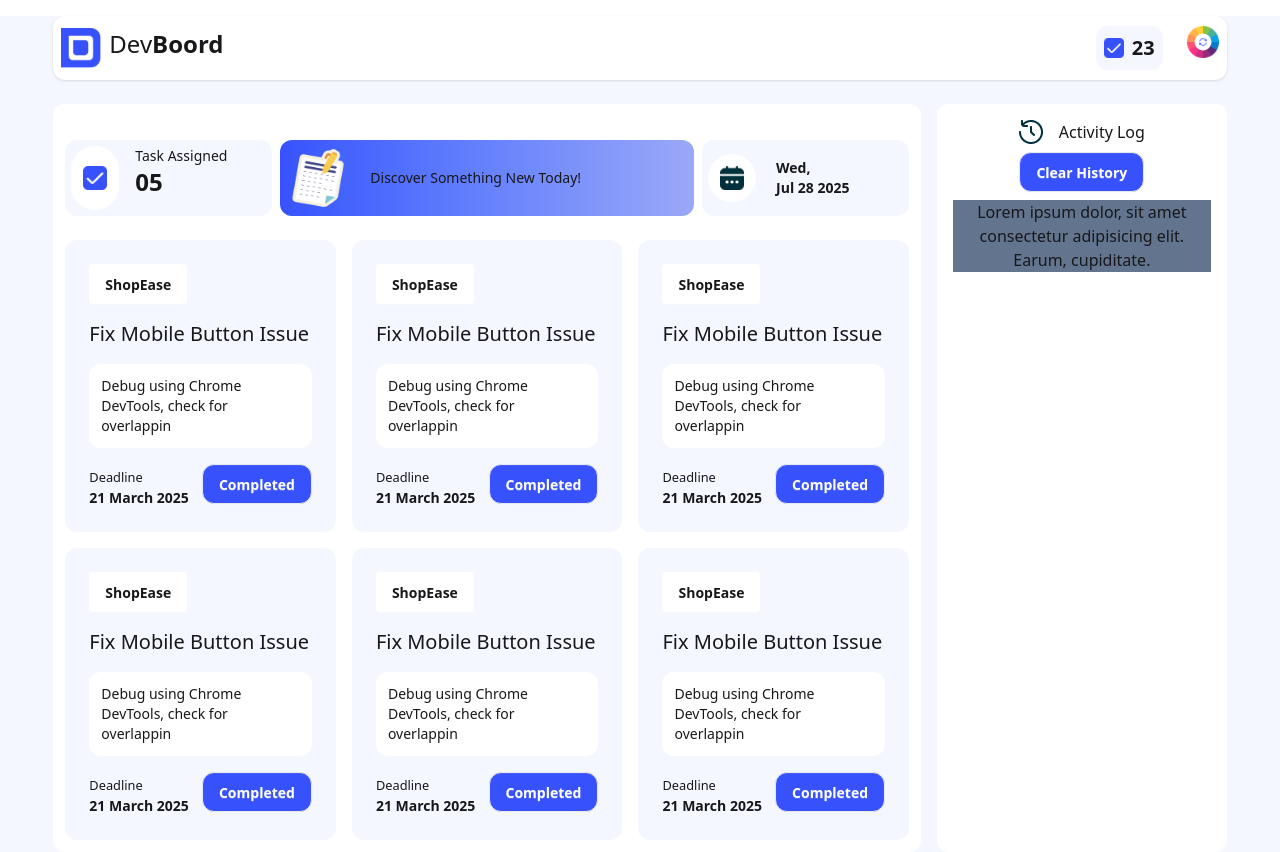
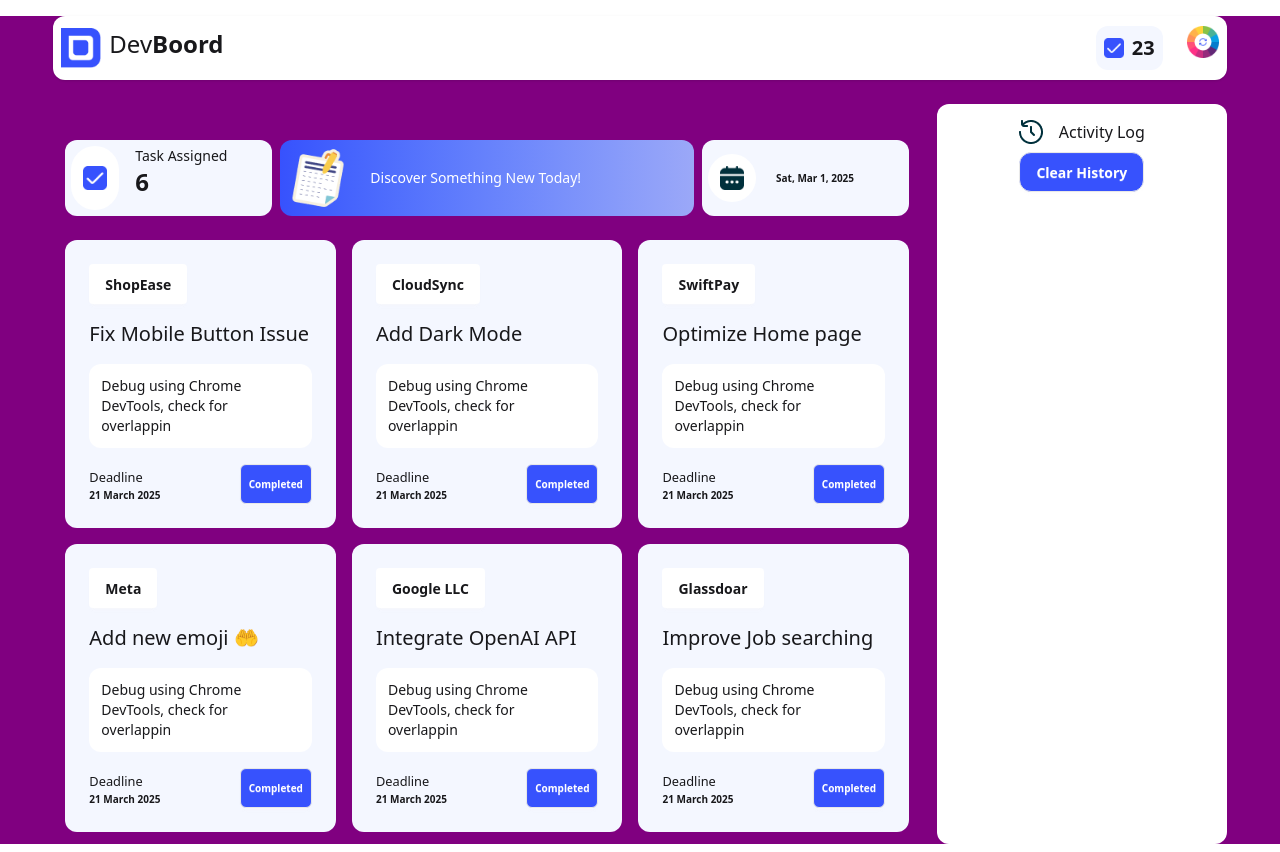
Before and after one commit to bijoy133/assignment-five-repo, a plain HTML site: page index.html in a window 1280 px wide. Both pictures are taken after a click on the button 1202 px from the left and 42 px from the top of the page. Drawn offline with nearby package versions, Linux system fonts and the light colour scheme.

Commit message:
task application completed successfully

```diff
--- a/index.html
+++ b/index.html
@@ -3,7 +3,8 @@
 <head>
     <meta charset="UTF-8">
     <meta name="viewport" content="width=device-width, initial-scale=1.0">
-    <title>Assignment Five</title>
+    <title>Task Application</title>
+    <link rel="shortcut icon" href="./assets/board.png" type="image/x-icon">
     <link href="https://cdn.jsdelivr.net/npm/daisyui@5" rel="stylesheet" type="text/css" />
 <script src="https://cdn.jsdelivr.net/npm/@tailwindcss/browser@4"></script>
 </head>
@@ -16,12 +17,14 @@
   </div>
   <div class="flex-none">
    <div class="flex  gap-6 ">
-  <div class=" flex items-center bg-[#F4F7FF] p-2 gap-2 rounded-xl">
+
+    <!-- number of completed task -->
+  <div class="flex items-center bg-[#F4F7FF] p-2 gap-2 rounded-xl">
     <img class="w-5 h-5" src="assets/checkbox.png" alt="">
-    <h2 class="text-xl font-bold">23</h2>
+    <h2 class="text-xl font-bold completedTasks">23</h2>
   </div>
     <div>
-       <button> <img class="w-8" src="assets/theme-btn.png" alt=""></button>
+       <button id="theme"> <img class="w-8" src="assets/theme-btn.png" alt=""></button>
        </div>
    </div>
 
@@ -29,28 +32,28 @@
   </div>
 </div>
     </header >
-    <main class="bg-[#F4F7FF]">
+    <main >
        <section  class="w-11/12 mx-auto">
       <div class="flex gap-4 mt-6 rounded-xl ">
           <!-- section left main  -->
-       <div class=" bg-[#FFFFFF] w-9/12 rounded-xl p-3">
+       <div class="  w-9/12 rounded-xl p-3">
         <div class="flex  mt-6 gap-2">
             <div class=" rounded-xl flex gap-4 bg-[#F4F7FF] w-1/4 p-1.5">
                 <button class="bg-white p-3 rounded-full"><img class="w-6 h-6" src="assets/checkbox.png" alt=""></button>
                 <div>
                     <h1 class="text-sm">Task Assigned </h1>
-                    <h1 class="text-2xl font-bold">05</h1>
+                    <h1 class="text-2xl font-bold assignedTasks">6</h1>
                 </div>
             </div>
 
-            <div class="rounded-xl flex gap-5 bg-gradient-to-r from-[#3752FD] to-[#6C7FFA] to-[#9BA8F8] w-2/4 p-1.5 items-center">
+            <div id="question" class="rounded-xl flex gap-5 bg-gradient-to-r from-[#3752FD] to-[#6C7FFA] to-[#9BA8F8] w-2/4 p-1.5 items-center">
             <img class="w-16" src="assets/board.png" alt="">
-            <h2 class="text-sm">Discover Something New Today!</h2>
+            <h2 class="text-sm text-white">Discover Something New Today!</h2>
             </div>
             <div class="rounded-xl flex gap-5 bg-[#F4F7FF] w-1/4 p-1.5 items-center">
                 <button class="bg-white p-3 rounded-full"><img class="w-6 h-6" src="assets/calender.png" alt=""></button>
                 <div>
-                    <h1 class="text-sm font-bold">Wed,<br>Jul 28 2025 </h1>
+                    <h1 id="currentDate" class="text-[10px] font-bold"></h1>
 
                 </div>
             </div>
@@ -59,87 +62,87 @@
              <!-- card- box -->
            <div class="mt-6">
                 <div class="grid grid-cols-3 gap-4 ">
-                    <div class="bg-[#F4F7FF]  p-6 rounded-xl space-y-4">
-                        <button class="btn border-none bg-[#FFFFFF]">ShopEase</button>
+                    <div class="bg-[#F4F7FF] task-card p-6 rounded-xl space-y-4">
+                        <button class=" btn border-none bg-[#FFFFFF]">ShopEase</button>
                         <h2 class="text-xl">Fix Mobile Button Issue </h2>
                         <p class="text-sm p-3 rounded-xl bg-[#FFFFFF]">Debug using Chrome <br> DevTools, check for overlappin</p>
                         <div class="flex justify-between">
                             <div>
                                 <h2><small>Deadline</small></h2>
-                                <h2 class="text-sm font-bold">21 March 2025</h2>
+                                <h2 class="text-[10px] font-bold">21 March 2025</h2>
 
                             </div>
-                            <button class="btn text-white bg-[#3752FD] rounded-xl">Completed</button>
+                            <button class="text-white complete bg-[#3752FD] text-[10px] p-2 rounded-md btn">Completed</button>
                         </div>
 
                     </div>
-                    <div class="bg-[#F4F7FF]  p-6 rounded-xl space-y-4">
-                        <button class="btn border-none bg-[#FFFFFF]">ShopEase</button>
-                        <h2 class="text-xl">Fix Mobile Button Issue </h2>
+                    <div class="bg-[#F4F7FF] task-card  p-6 rounded-xl space-y-4">
+                        <button class="btn border-none bg-[#FFFFFF]">CloudSync</button>
+                        <h2 class="text-xl">Add Dark Mode</h2>
                         <p class="text-sm p-3 rounded-xl bg-[#FFFFFF]">Debug using Chrome <br> DevTools, check for overlappin</p>
                         <div class="flex justify-between">
                             <div>
                                 <h2><small>Deadline</small></h2>
-                                <h2 class="text-sm font-bold">21 March 2025</h2>
+                                <h2 class="text-[10px] font-bold">21 March 2025</h2>
 
                             </div>
-                            <button class="btn text-white bg-[#3752FD] rounded-xl">Completed</button>
+                            <button class="text-white complete bg-[#3752FD] text-[10px] p-2 rounded-md btn">Completed</button>
                         </div>
 
                     </div>
-                    <div class="bg-[#F4F7FF]  p-6 rounded-xl space-y-4">
-                        <button class="btn border-none bg-[#FFFFFF]">ShopEase</button>
-                        <h2 class="text-xl">Fix Mobile Button Issue </h2>
+                    <div class="bg-[#F4F7FF]  task-card p-6 rounded-xl space-y-4">
+                        <button class="btn border-none bg-[#FFFFFF]">SwiftPay</button>
+                        <h2 class="text-xl">Optimize  Home page </h2>
                         <p class="text-sm p-3 rounded-xl bg-[#FFFFFF]">Debug using Chrome <br> DevTools, check for overlappin</p>
                         <div class="flex justify-between">
                             <div>
                                 <h2><small>Deadline</small></h2>
-                                <h2 class="text-sm font-bold">21 March 2025</h2>
+                                <h2 class="text-[10px] font-bold">21 March 2025</h2>
 
                             </div>
-                            <button class="btn text-white bg-[#3752FD] rounded-xl">Completed</button>
+                            <button class="text-white complete bg-[#3752FD] text-[10px] p-2 rounded-md btn">Completed</button>
                         </div>
 
                     </div>
-                    <div class="bg-[#F4F7FF]  p-6 rounded-xl space-y-4">
-                        <button class="btn border-none bg-[#FFFFFF]">ShopEase</button>
-                        <h2 class="text-xl">Fix Mobile Button Issue </h2>
+                    <div class="bg-[#F4F7FF] task-card  p-6 rounded-xl space-y-4">
+                        <button class="btn border-none bg-[#FFFFFF]">Meta</button>
+                        <h2 class="text-xl">Add new emoji 🤲</h2>
                         <p class="text-sm p-3 rounded-xl bg-[#FFFFFF]">Debug using Chrome <br> DevTools, check for overlappin</p>
                         <div class="flex justify-between">
                             <div>
                                 <h2><small>Deadline</small></h2>
-                                <h2 class="text-sm font-bold">21 March 2025</h2>
+                                <h2 class="text-[10px] font-bold">21 March 2025</h2>
 
                             </div>
-                            <button class="btn text-white bg-[#3752FD] rounded-xl">Completed</button>
+                            <button class="text-white complete bg-[#3752FD] text-[10px] p-2 rounded-md btn">Completed</button>
                         </div>
 
                     </div>
-                    <div class="bg-[#F4F7FF]  p-6 rounded-xl space-y-4">
-                        <button class="btn border-none bg-[#FFFFFF]">ShopEase</button>
-                        <h2 class="text-xl">Fix Mobile Button Issue </h2>
+                    <div class="bg-[#F4F7FF] task-card  p-6 rounded-xl space-y-4">
+                        <button class="btn border-none bg-[#FFFFFF]">Google LLC</button>
+                        <h2 class="text-xl">Integrate OpenAI API </h2>
                         <p class="text-sm p-3 rounded-xl bg-[#FFFFFF]">Debug using Chrome <br> DevTools, check for overlappin</p>
                         <div class="flex justify-between">
                             <div>
                                 <h2><small>Deadline</small></h2>
-                                <h2 class="text-sm font-bold">21 March 2025</h2>
+                                <h2 class="text-[10px] font-bold">21 March 2025</h2>
 
                             </div>
-                            <button class="btn text-white bg-[#3752FD] rounded-xl">Completed</button>
+                            <button class="text-white btn complete bg-[#3752FD] text-[10px] p-2 rounded-md">Completed</button>
                         </div>
 
                     </div>
-                    <div class="bg-[#F4F7FF]  p-6 rounded-xl space-y-4">
-                        <button class="btn border-none bg-[#FFFFFF]">ShopEase</button>
-                        <h2 class="text-xl">Fix Mobile Button Issue </h2>
+                    <div class="bg-[#F4F7FF] task-card  p-6 rounded-xl space-y-4">
+                        <button class="btn border-none bg-[#FFFFFF]">Glassdoar</button>
+                        <h2 class="text-xl">Improve Job searching </h2>
                         <p class="text-sm p-3 rounded-xl bg-[#FFFFFF]">Debug using Chrome <br> DevTools, check for overlappin</p>
                         <div class="flex justify-between">
                             <div>
                                 <h2><small>Deadline</small></h2>
-                                <h2 class="text-sm font-bold">21 March 2025</h2>
+                                <h2 class="text-[10px] font-bold">21 March 2025</h2>
 
                             </div>
-                            <button class="btn text-white bg-[#3752FD] rounded-xl">Completed</button>
+                            <button  class="text-white btn complete bg-[#3752FD] text-[10px] p-2 rounded-md">Completed</button>
                         </div>
 
                     </div>
@@ -153,14 +156,17 @@
              <img class="" src="assets/activity.png" alt="">
              <h2 class="">Activity Log</h2>
             </div>
-            <button class="btn text-white bg-[#3752FD] rounded-xl justify-center">Clear History</button>
+            <button class="btn  text-white bg-[#3752FD] rounded-xl justify-center clearHistory">Clear History</button>
          </div>
-         <div>
-             <p class="bg-slate-500">Lorem ipsum dolor, sit amet consectetur adipisicing elit. Earum, cupiditate.</p>
+         <!-- activity -->
+         <div  class="  rounded activityLog">
+
          </div>
     </div>
       </div>
        </section>
     </main>
+    <script src="script/script.js">
+    </script>
 </body>
 </html>
--- /dev/null
+++ b/script/script.js
@@ -0,0 +1,118 @@
+//discover btn
+const disconverbtn=document.getElementById("question");
+if(disconverbtn)
+{
+  disconverbtn.addEventListener('click',function(){
+    window.location.href="/question.html"
+  })
+}
+//home btn
+const homebtn=document.getElementById("homeBtn");
+if(homebtn)
+{
+  homebtn.addEventListener('click',function(){
+    window.location.href="index.html"
+  })
+}
+
+const date=new Date();
+const formattedDate=date.toLocaleDateString("en-US",{
+  weekday:"short",
+  year:"numeric",
+  month:"short",
+  day:"numeric",
+}).replace(",", "")
+
+
+let  hours=String(date.getHours()).padStart(2,0);
+const min=String(date.getMinutes()).padStart(2,0);
+const sec=String(date.getSeconds()).padStart(2,0);
+const ampm=hours>=12? "PM":"AM";
+hours=hours%12;
+hours=hours?hours:12;
+//date show
+const cdate=document.getElementById("currentDate").innerText=formattedDate.replace(" ",", ");
+
+
+//counting
+let assignedTask=6;
+let completedTask=23;
+
+
+
+const assignTaskCount=document.querySelector(".assignedTasks")
+const completedTaskCount=document.querySelector(".completedTasks")
+
+//textContent for tasks
+assignTaskCount.textContent=assignedTask;
+completedTaskCount.textContent=completedTask;
+//complete button task
+
+//count for last alert
+let count=0;
+
+const cbutton=document.querySelectorAll(".complete");
+if(cbutton.length>0)
+{
+  cbutton.forEach(button=>{
+    button.addEventListener("click",function(){
+      const taskName=button.closest(".task-card").querySelector("h2").textContent;
+      assignedTask-=1;
+      completedTask+=1;
+      count+=1;
+      assignTaskCount.textContent=assignedTask;
+      completedTaskCount.textContent=completedTask;
+
+      //activity Log
+      const activityLog=document.querySelector('.activityLog');
+      const activityItem=document.createElement("div");
+      activityItem.classList.add("activity-item");
+      const formatedDate2=`${hours}:${min}:${sec} ${ampm}`;
+      activityItem.innerHTML=`<h3 class="mb-5 bg-slate-100 rounded shadow-md">You have Complete the Task ${taskName} at ${formatedDate2} </h3>`
+      activityLog.appendChild(activityItem);
+
+      //disable button
+      button.setAttribute('disabled',true);
+      button.classList.add('disabled');
+
+      // message show
+      alert(`${taskName} Added Successfully`);
+
+     if(count==6)
+     {
+
+      alert("You Completed Curernt  Task Successfully");
+
+     }
+    })
+  })
+}
+
+
+// clear activity
+const clearBtn=document.querySelector('.clearHistory');
+if(clearBtn)
+{
+  clearBtn.addEventListener('click',function(){
+      const activity=document.querySelector('.activityLog');
+      activity.innerHTML='';
+      alert('activity cleared Successfully');
+
+    //  reset
+    window.location.reload();
+
+
+  })
+}
+
+const colors=['purple','skyblue','red','pink','orange'];
+let idx=0;
+
+// theme
+const themebtn=document.getElementById("theme");
+if(themebtn){
+  themebtn.addEventListener('click',function(){
+    document.body.style.backgroundColor=colors[idx];
+    idx=(idx+1)%colors.length;
+  })
+}
```
Also changed, not shown: question.html (+3 -12 lines).
